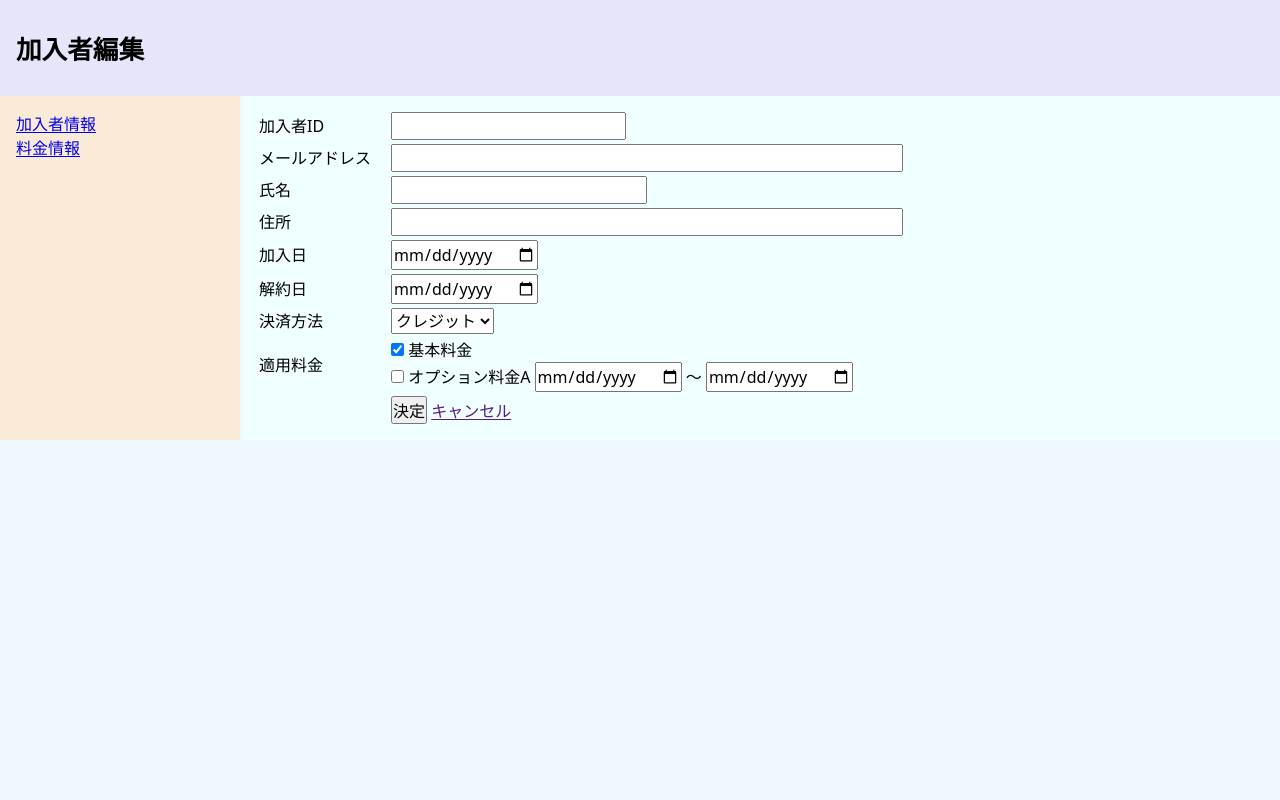
After one commit to yukkeorg/JavaTraining, a Spring app: page /member_edit in a window 1280 px wide. The commit adds this page. Run offline with Thymeleaf, Linux system fonts and the light colour scheme; the template is opened without the code that fills it, so the values that code supplies are empty; database files in the repository are not loaded.

Commit message:
実習向け

```diff
--- a/03_webapp/src/main/java/com/s_giken/traning/webapp/model/Member.java
+++ b/03_webapp/src/main/java/com/s_giken/traning/webapp/model/Member.java
@@ -22,6 +22,9 @@ public class Member {
     @Column(name = "member_id")
     private int memberId;
 
+    @Column(name = "mail")
+    private String mail;
+
     @Column(name = "name")
     private String name;
 
--- a/03_webapp/src/main/resources/static/css/style.css
+++ b/03_webapp/src/main/resources/static/css/style.css
@@ -55,6 +55,7 @@ main {
 
 main .inner {
     padding: 1rem;
+    display: flex;
 }
 
 main table {
--- /dev/null
+++ b/03_webapp/src/main/resources/templates/member_edit.html
@@ -0,0 +1,77 @@
+<!DOCTYPE html>
+<html th:replace="~{layout/app :: layout('加入者編集', ~{::content})}" lang="ja">
+<div th:fragment="content">
+    <form th:action="@{/member/edit}" th:object="${member}" method="POST">
+        <div class="form_wrapper">
+            <div class="label">
+                <label for="memberId">加入者ID</label>
+            </div>
+            <div class="input_item">
+                <input type="text" th:field="*{memberId}">
+            </div>
+            <div class="label">
+                <label for="mail">メールアドレス</label>
+            </div>
+            <div class="input_item">
+                <input type="text" th:field="*{mail}" maxlength="256" style="width:32em;">
+            </div>
+            <div class="label">
+                <label for="name">氏名</label>
+            </div>
+            <div class="input_item">
+                <input type="text" th:field="*{name}" maxlength="16" style="width:16em;">
+            </div>
+            <div class="label">
+                <label for="address">住所</label>
+            </div>
+            <div class="input_item">
+                <input type="text" th:field="*{address}"  maxlength="128" style="width:32em;">
+            </div>
+            <div class="label">
+                <label for="startDate">加入日</label>
+            </div>
+            <div class="input_item">
+                <input type="date" th:field="*{startDate}" name="joining_date">
+            </div>
+            <div class="label">
+                <label for="endDate">解約日</label>
+            </div>
+            <div class="input_item">
+                <input type="date" th:field="*{endDate}">
+            </div>
+            <div class="label">
+                <label for="paymentMethod">決済方法</label>
+            </div>
+            <div class="input_item">
+                <select th:field="*{paymentMethod}">
+                    <option value="1">クレジット</option>
+                    <option value="2">銀行振込</option>
+                </select>
+            </div>
+
+            <div class="label">
+                <label>適用料金</label>
+            </div>
+            <div class="input_item">
+                <div>
+                    <label><input type="checkbox" name="ryokin" value="00001" checked> 基本料金</label>
+                </div>
+                <div>
+                    <label>
+                        <input type="checkbox" name="ryokin" value="00002"> オプション料金A
+                        <input type="date" name="ryokin_00002_start" id="ryokin_00002_start"> ～
+                        <input type="date" name="ryokin_00002_end" id="ryokin_00002_end">
+                    </label>
+                </div>
+            </div>
+
+            <div class="label">
+            </div>
+            <div class="input_item">
+                <input type="submit" value="決定">
+                <a href="">キャンセル</a>
+            </div>
+        </div>
+    </form>
+</div>
+</html>
--- a/03_webapp/src/main/resources/templates/member_search_result.html
+++ b/03_webapp/src/main/resources/templates/member_search_result.html
@@ -5,6 +5,7 @@
         <thead>
             <tr>
                 <td>加入者ID</td>
+                <td>メールアドレス</td>
                 <td>氏名</td>
                 <td>住所</td>
                 <td>加入日</td>
@@ -15,6 +16,7 @@
         <tbody>
             <tr th:if="${!#lists.isEmpty(result)}" th:each="row : ${result}">
                 <td><a th:href="@{/member/edit(mid=${row.memberId})}" th:text="${row.memberId}"></a></td>
+                <td th:text="${row.mail}"></td>
                 <td th:text="${row.name}"></td>
                 <td th:text="${row.address}"></td>
                 <td th:text="${row.startDate}"></td>
```
Also changed, not shown: 03_webapp/src/main/java/com/s_giken/traning/webapp/controller/AppErrorController.java (added, +19 -0 lines), 03_webapp/src/main/java/com/s_giken/traning/webapp/controller/MemberController.java (+34 -7 lines), 03_webapp/src/main/java/com/s_giken/traning/webapp/exception/DataNotFoundException.java (added, +12 -0 lines), 03_webapp/src/main/java/com/s_giken/traning/webapp/model/MemberSearchCondition.java (added, +13 -0 lines), 03_webapp/src/main/java/com/s_giken/traning/webapp/service/MemberService.java (+6 -14 lines), 03_webapp/src/main/java/com/s_giken/traning/webapp/service/MemberServiceImpl.java (added, +34 -0 lines), 03_webapp/src/main/resources/templates/member_search_condition.html (added, +18 -0 lines), 03_webapp/src/main/resources/templates/error.html (added).
